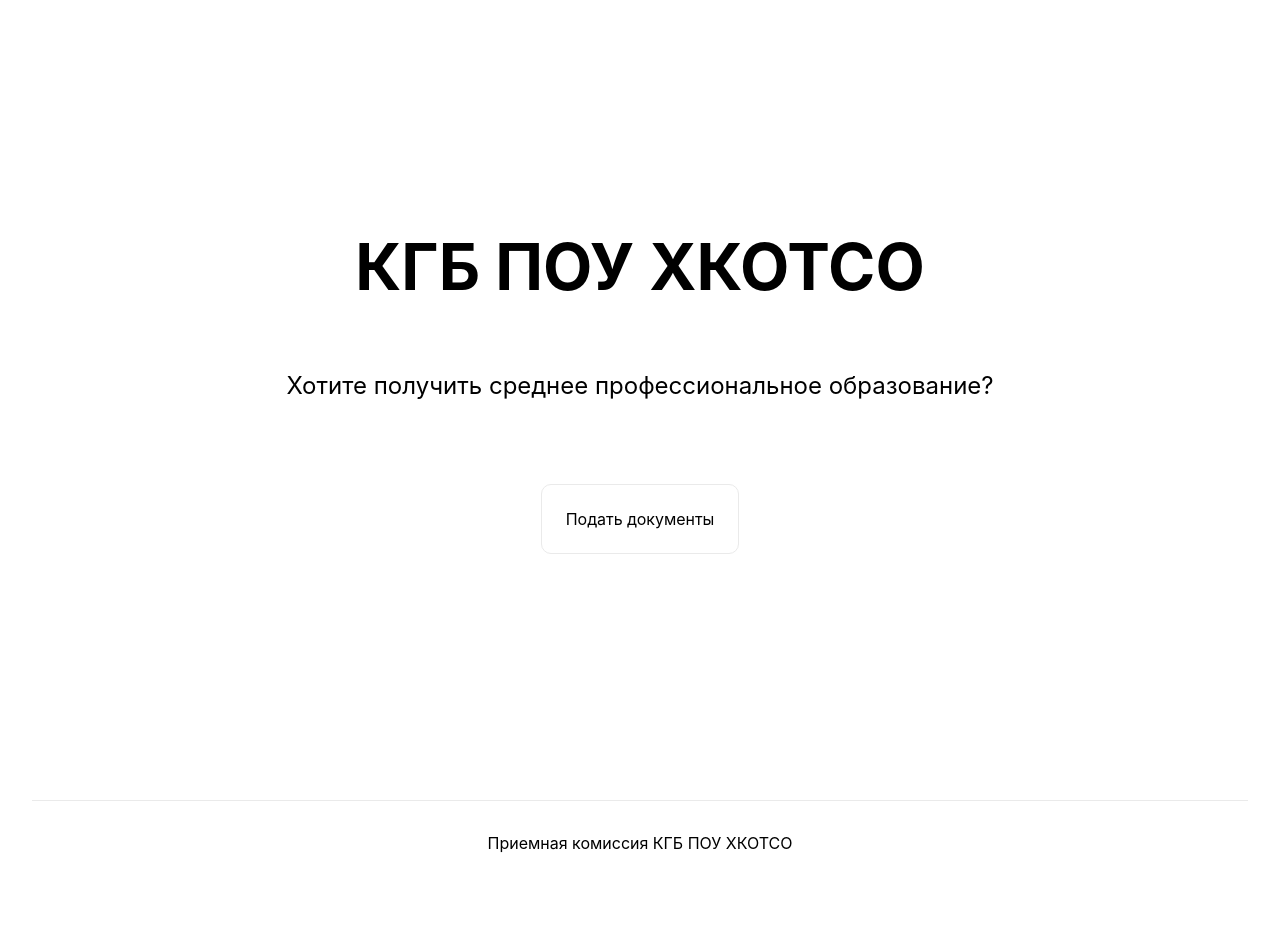
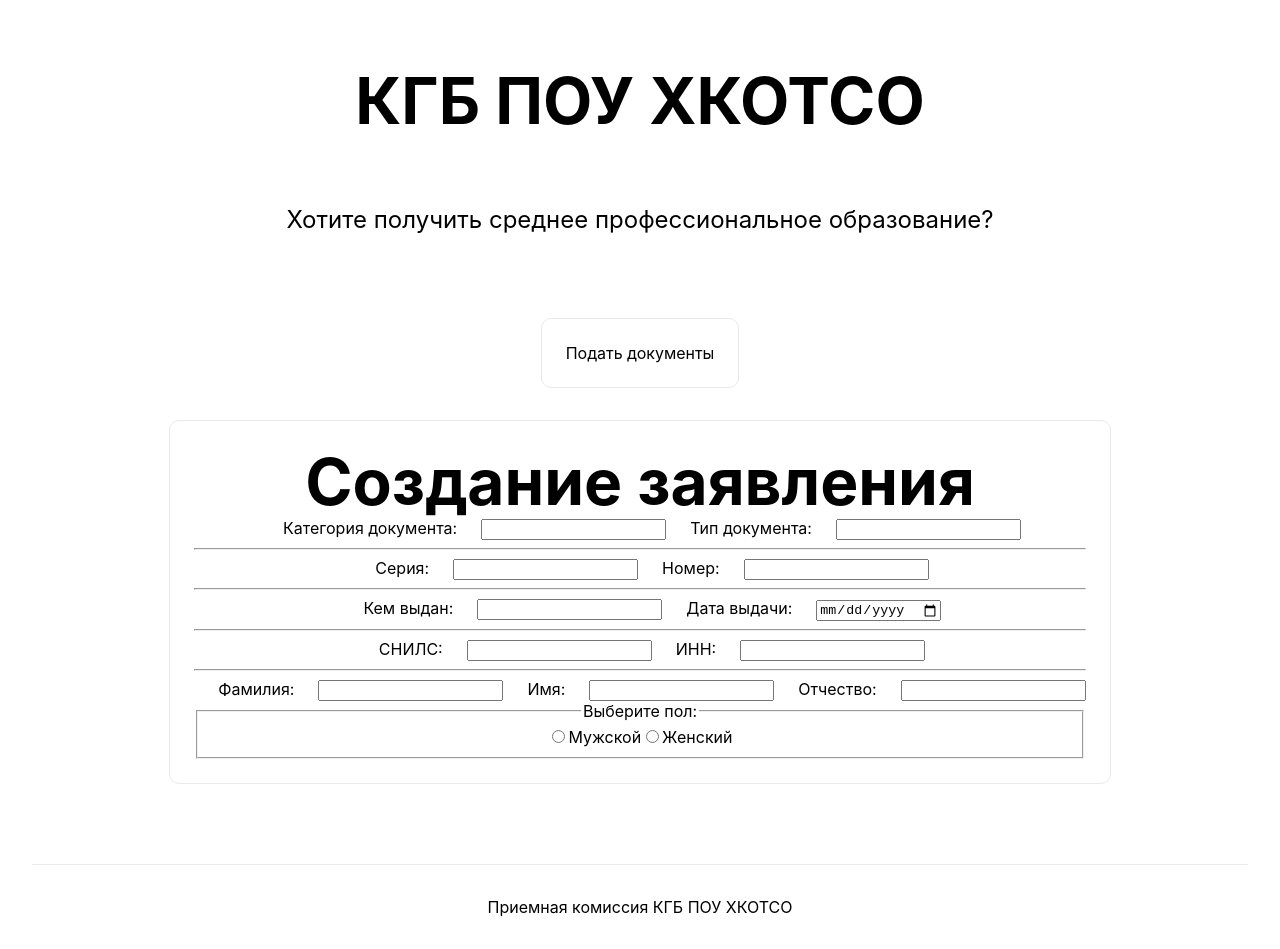
Before and after one commit to ckieverentineas/admission-committee, a Next.js app: page / in a window 1280 px wide. Before the commit the page ends 885 px from the top, so only its background shows below. Built offline with nearby package versions, Linux system fonts and the light colour scheme.

Commit message:
create form register

```diff
--- /dev/null
+++ b/pages/component/registrator.tsx
@@ -0,0 +1,85 @@
+import { useState } from 'react'
+import styles from '/styles/Home.module.css'
+export default function Auth() {
+    const [lvl, setLvl] = useState('');
+    const [gold, setGold] = useState('');
+    const [xp, setXp] = useState('');
+    async function Get_Account() {
+        const res = await fetch('/api/account', {
+            body: JSON.stringify({
+                token: localStorage['session']
+            }),
+            headers: {
+                'Content-Type': 'application/json'
+            },
+            method: 'POST'
+        })
+        const result = await res.json()
+        setLvl(result['lvl'])
+        setXp(result['xp'])
+        setGold(result['gold'])
+        if (Object.keys(result).length > 1444) {
+            localStorage.removeItem('session')
+            localStorage.setItem('session', `${result['token']}`)
+            document.location.href = await "/profile"
+        }
+        console.log(result)
+    }
+    return (
+        <div className={styles.card}>
+            <h1 className={styles.title}>Создание заявления</h1>
+
+            <label className={styles.label}>Категория документа:</label>
+            <input list="list" name="category" autoComplete="off"/>
+            <datalist id='list'>
+            <option value='Паспорт'>бумага</option>
+            <option value='CY'>бумага</option>
+            </datalist>
+
+            <label className={styles.label}>Тип документа:</label>
+            <input list="list" name="category" autoComplete="off"/>
+            <datalist id='list'>
+            <option value='Паспорт'>паспорт</option>
+            <option value='CY'>не паспорт</option>
+            </datalist>
+            <hr/>
+            <label className={styles.label}>Серия:</label>
+            <input type="number" name="category" autoComplete="off"/>
+
+            <label className={styles.label}>Номер:</label>
+            <input type="number" name="category" autoComplete="off"/>
+            <hr/>
+            <label className={styles.label}>Кем выдан:</label>
+            <input type="text" name="category" autoComplete="off"/>
+
+            <label className={styles.label}>Дата выдачи:</label>
+            <input type="date" name="category" autoComplete="off"/>
+            <hr/>
+            <label className={styles.label}>СНИЛС:</label>
+            <input type="number" name="category" autoComplete="off"/>
+
+            <label className={styles.label}>ИНН:</label>
+            <input type="number" name="category" autoComplete="off"/>
+            <hr/>
+            <label className={styles.label}>Фамилия:</label>
+            <input type="text" name="category" autoComplete="off"/>
+
+            <label className={styles.label}>Имя:</label>
+            <input type="text" name="category" autoComplete="off"/>
+
+            <label className={styles.label}>Отчество:</label>
+            <input type="text" name="category" autoComplete="off"/>
+
+            <fieldset>
+                <legend>Выберите пол:</legend>
+                    <input type="radio" name="drone" value="huey"/>
+                    <label>Мужской</label>
+
+
+                    <input type="radio" name="drone" value="dewey"/>
+                    <label>Женский</label>
+
+            </fieldset>
+        </div>
+    );
+}
--- a/pages/index.tsx
+++ b/pages/index.tsx
@@ -2,6 +2,7 @@ import type { NextPage } from 'next'
 import Head from 'next/head'
 import Image from 'next/image'
 import styles from '../styles/Home.module.css'
+import Registrator from './component/registrator'
 
 const Home: NextPage = () => {
   return (
@@ -26,6 +27,10 @@ const Home: NextPage = () => {
             Подать документы
           </a>
         </div>
+
+        <div className={styles.grid}>
+          <Registrator/>
+        </div>
       </main>
 
       <footer className={styles.footer}>
--- a/styles/Home.module.css
+++ b/styles/Home.module.css
@@ -70,7 +70,6 @@
   align-items: center;
   justify-content: center;
   flex-wrap: wrap;
-  max-width: 800px;
 }
 
 .card {
@@ -82,7 +81,8 @@
   border: 1px solid #eaeaea;
   border-radius: 10px;
   transition: color 0.15s ease, border-color 0.15s ease;
-  max-width: 300px;
+  text-align: center;
+  justify-content: center;
 }
 
 .card:hover,
@@ -114,3 +114,7 @@
     flex-direction: column;
   }
 }
+
+.label {
+  padding: 1.5rem;
+}
```
Also changed, not shown: pages/component/test.tsx (deleted, +0 -37 lines).
